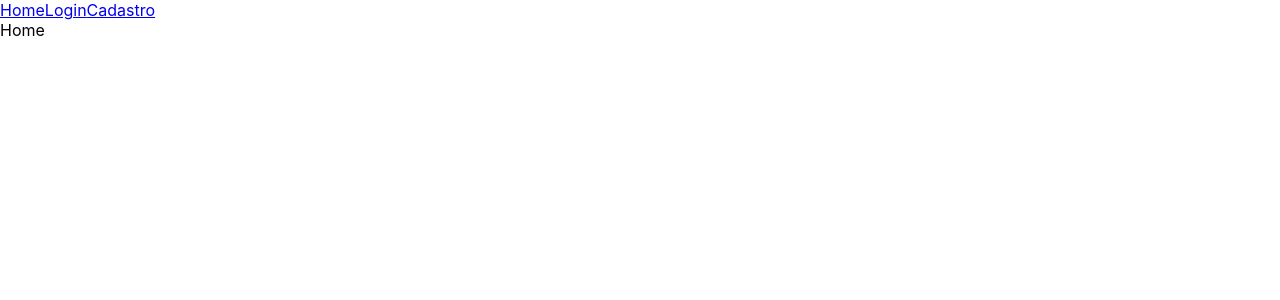
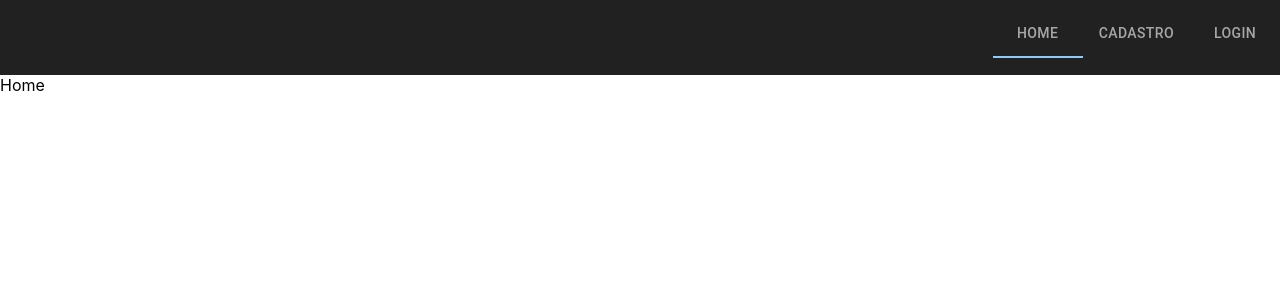
Before and after one commit to Cristiano7988/ng-cash, a React (Create React App) app: page / in a window 1280 px wide. Shown: the top 300 px of the page. Built offline with nearby package versions, Linux system fonts and the light colour scheme.

Commit message:
💄 Estilizando a barra de navegação

```diff
--- a/package.json
+++ b/package.json
@@ -5,6 +5,7 @@
   "dependencies": {
     "@emotion/react": "^11.10.5",
     "@emotion/styled": "^11.10.5",
+    "@mui/icons-material": "^5.10.15",
     "@mui/material": "^5.10.14",
     "@testing-library/jest-dom": "^5.16.5",
     "@testing-library/react": "^13.4.0",
--- a/src/App.js
+++ b/src/App.js
@@ -1,11 +1,18 @@
+import { createTheme, ThemeProvider } from "@mui/material";
 import { RouterProvider } from "react-router";
 import { router } from "./routes";
 
+const darkTheme = createTheme({
+  palette: {
+    mode: 'dark',
+  },
+});
+
 const App = () => {
   return (
-    <>
+    <ThemeProvider theme={darkTheme}>
       <RouterProvider router={router} />
-    </>
+    </ThemeProvider>
   );
 };
 
--- a/src/componentes/HomeLayout/HomeLayout.jsx
+++ b/src/componentes/HomeLayout/HomeLayout.jsx
@@ -1,18 +1,69 @@
-import { Link, Navigate, Outlet } from "react-router-dom";
+import { Navigate, NavLink, Outlet } from "react-router-dom";
 import { useAuth } from "../../hooks/useAuth";
+import { useContext, useState } from 'react';
+import { Box, Tabs, Tab } from '@mui/material';
+import { ThemeContext } from "@emotion/react";
+
+const getIndex = (links, innerText = null) => {
+  const { pathname } = window.location;
+  const [link] = links.filter(link => link.to === pathname || link.label === innerText);
+  const index = links.indexOf(link)
+  return index;
+}
 
 const HomeLayout = () => {
+  const links = [
+    { label: "Home", to:"/" },
+    { label: "Cadastro", to:"/cadastro" },
+    { label: "Login", to:"/login" }
+  ];
+
   const { user } = useAuth();
+  const [value, setValue] = useState(getIndex(links));
+  const { palette } = useContext(ThemeContext);
+
+  const linkStyled = {
+    textDecoration: 'none',
+    color: palette.action.active
+  }
+
+  const handleClick = (event) => {
+    const { innerText } = event.target;
+    const index = getIndex(links, innerText);
+    setValue(index);
+  }
 
   if (user) return <Navigate to="/dashboard/profile" />;
 
   return (
     <div>
-      <nav>
-        <Link to="/">Home</Link>
-        <Link to="/login">Login</Link>
-        <Link to="/cadastro">Cadastro</Link>
-      </nav>
+      <Box
+        sx={{
+          width: '100%',
+          height: 75,
+          display: 'flex',
+          alignItems: 'center',
+          justifyContent: 'right',
+          backgroundColor: palette.background.default,
+          '&:hover': {
+            backgroundColor: palette.background.default+'ee'
+          },
+        }}
+      >
+        <nav style={{ textAlign: 'right' }}>
+          <Tabs style={{ display: 'inline-block' }} value={value} onClick={handleClick} aria-label="disabled tabs">
+            {links.map((link, index) =>
+              <NavLink
+                key={index}
+                to={link.to}
+                style={linkStyled}
+                children={<Tab label={link.label} />}
+                onClick={handleClick}
+              />
+            )}
+          </Tabs>
+        </nav>
+      </Box>
       <Outlet />
     </div>
   )
--- a/src/componentes/ProtectedLayout/ProtectedLayout.jsx
+++ b/src/componentes/ProtectedLayout/ProtectedLayout.jsx
@@ -1,20 +1,120 @@
-import { useContext } from "react";
-import { Link, Navigate, useOutlet } from "react-router-dom";
+import {
+  Avatar,
+  Box,
+  Divider,
+  IconButton,
+  Menu,
+  MenuItem,
+  Link,
+  ListItemIcon,
+  Tooltip,
+} from "@mui/material";
+import { useContext, useState } from "react";
+import { Navigate, useOutlet } from "react-router-dom";
 import { AuthContext, useAuth } from "../../hooks/useAuth";
+import { Logout } from "@mui/icons-material";
+import { ThemeContext } from "@emotion/react";
 
 const ProtectedLayout = () => {
+  const [anchorEl, setAnchorEl] = useState(null);
+  const outlet = useOutlet();
   const { user } = useAuth();
   const { logout } = useContext(AuthContext);
-  const outlet = useOutlet();
+  const { palette } = useContext(ThemeContext);
+
+  const open = Boolean(anchorEl);
+
+  const handleClick = ({ currentTarget }) => setAnchorEl(currentTarget);
+  const handleClose = () => setAnchorEl(null);
 
   if (!user) return <Navigate to="/" />;
 
+  const { username } = user.user;
+  const [firstLetter] = username.split("");
+
   return (
     <div>
-      <nav>
-        <Link to="/dashboard/profile">Profile</Link>
-        <Link onClick={() => logout()}>Logout</Link>
-      </nav>
+      <Box
+        sx={{
+          width: '100%',
+          height: 75,
+          display: 'flex',
+          alignItems: 'center',
+          justifyContent: 'right',
+          backgroundColor: palette.background.default,
+          '&:hover': {
+            backgroundColor: palette.background.default+'ee',
+          },
+        }}
+      >
+        <nav>
+          <Box style={{ margin: '0 15px'}}>
+            <Tooltip title="Profile">
+              <IconButton
+                onClick={handleClick}
+                size="small"
+                sx={{ ml: 2 }}
+                aria-controls={open && "account-menu"}
+                aria-haspopup="true"
+                aria-expanded={open && "true"}
+              >
+                <Avatar sx={{ width: 32, height: 32 }}>
+                  {firstLetter.toUpperCase()}
+                </Avatar>
+              </IconButton>
+            </Tooltip>
+          </Box>
+          <Menu
+            anchorEl={anchorEl}
+            id="account-menu"
+            open={open}
+            onClose={handleClose}
+            onClick={handleClose}
+            PaperProps={{
+              elevation: 0,
+              sx: {
+                overflow: "visible",
+                filter: "drop-shadow(0px 2px 8px rgba(0,0,0,0.32))",
+                mt: 1.5,
+                "& .MuiAvatar-root": {
+                  width: 32,
+                  height: 32,
+                  ml: -0.5,
+                  mr: 1,
+                },
+                "&:before": {
+                  content: '""',
+                  display: "block",
+                  position: "absolute",
+                  top: 0,
+                  right: 14,
+                  width: 10,
+                  height: 10,
+                  bgcolor: palette.background.paper,
+                  transform: "translateY(-50%) rotate(45deg)",
+                  zIndex: 0,
+                },
+              },
+            }}
+            transformOrigin={{ horizontal: "right", vertical: "top" }}
+            anchorOrigin={{ horizontal: "right", vertical: "bottom" }}
+          >
+            <MenuItem>
+              <Avatar />{" "}
+              <Link href="/dashboard/profile" style={{ color: palette.action.active }} underline="none">
+                Profile
+              </Link>
+            </MenuItem>
+            <Divider />
+            <MenuItem onClick={() => logout()}>
+              <ListItemIcon>
+                <Logout fontSize="small" />
+              </ListItemIcon>
+              Logout
+            </MenuItem>
+          </Menu>
+        </nav>
+      </Box>
       {outlet}
     </div>
   );
--- a/src/index.js
+++ b/src/index.js
@@ -6,9 +6,9 @@ import reportWebVitals from './reportWebVitals';
 
 const root = ReactDOM.createRoot(document.getElementById('root'));
 root.render(
-  <React.StrictMode>
+  <>
     <App />
-  </React.StrictMode>
+  </>
 );
 
 // If you want to start measuring performance in your app, pass a function
```
Also changed, not shown: 1 other file (tests, documents, lock files or other folders).
